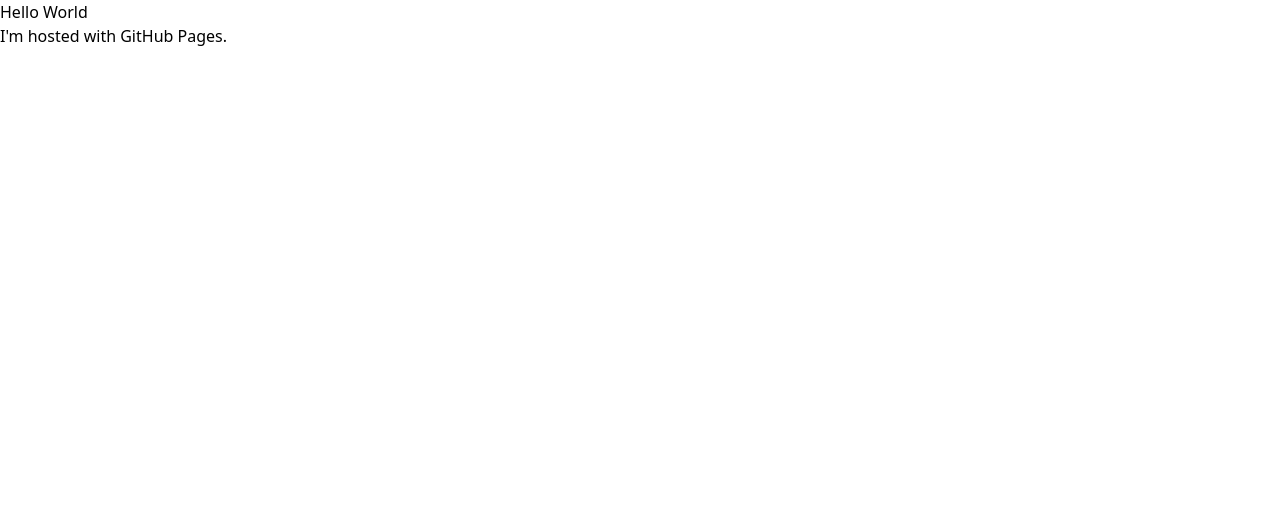
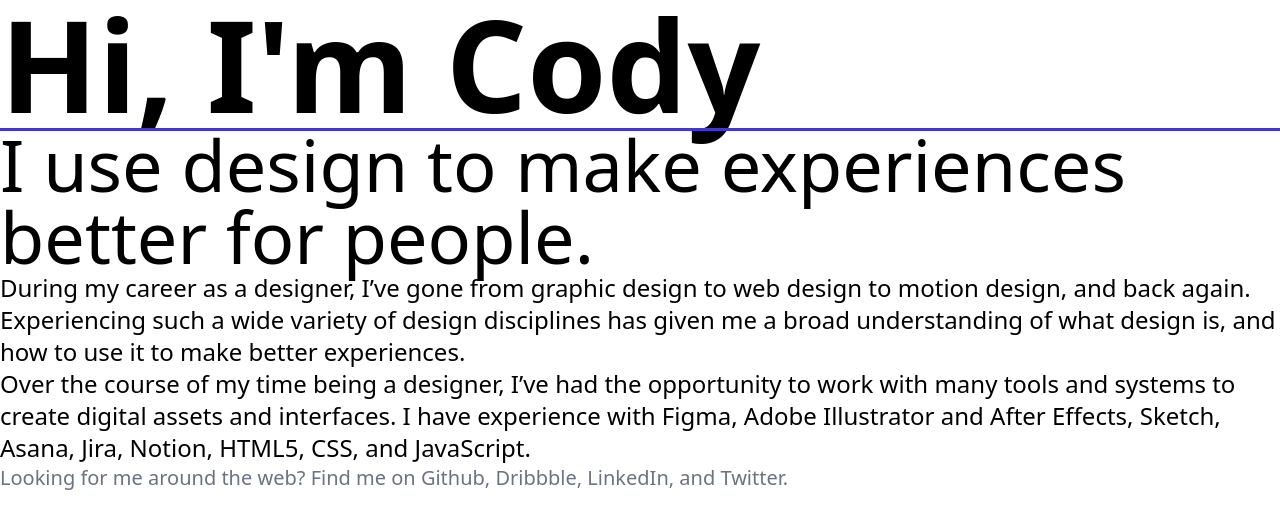
Before and after one commit to trounceabout/trounceabout.github.io, a website: page index.html in a window 1280 px wide. Drawn offline with Linux system fonts and the light colour scheme.

Commit message:
Added initial content

```diff
--- a/index.html
+++ b/index.html
@@ -11,7 +11,12 @@
         <link rel="stylesheet" href="main.css">
     </head>
     <body>
-        <h1>Hello World</h1>
-        <p>I'm hosted with GitHub Pages.</p>
+        <div>
+            <h1 class="text-9xl font-black outline outline-indigo-700">Hi, I'm Cody</h1>
+            <h2 class="text-7xl">I use design to make experiences better for people.</h2>
+            <p class="text-2xl">During my career as a designer, I’ve gone from graphic design to web design to motion design, and back again. Experiencing such a wide variety of design disciplines has given me a broad understanding of what design is, and how to use it to make better experiences.</p>
+            <p class="text-2xl">Over the course of my time being a designer, I’ve had the opportunity to work with many tools and systems to create digital assets and interfaces. I have experience with Figma, Adobe Illustrator and After Effects, Sketch, Asana, Jira, Notion, HTML5, CSS, and JavaScript.</p>
+            <p class="text-xl text-gray-500">Looking for me around the web? Find me on <a class="link" href="https://github.com/trounceabout">Github</a>, <a href="https://dribbble.com/trounceabout">Dribbble</a>, <a href="https://www.linkedin.com/in/codykeisler/">LinkedIn</a>, and <a href="https://twitter.com/trounceabout">Twitter</a>.</p>
+        </div>
     </body>
 </html>
```
Also changed, not shown: main.css.
